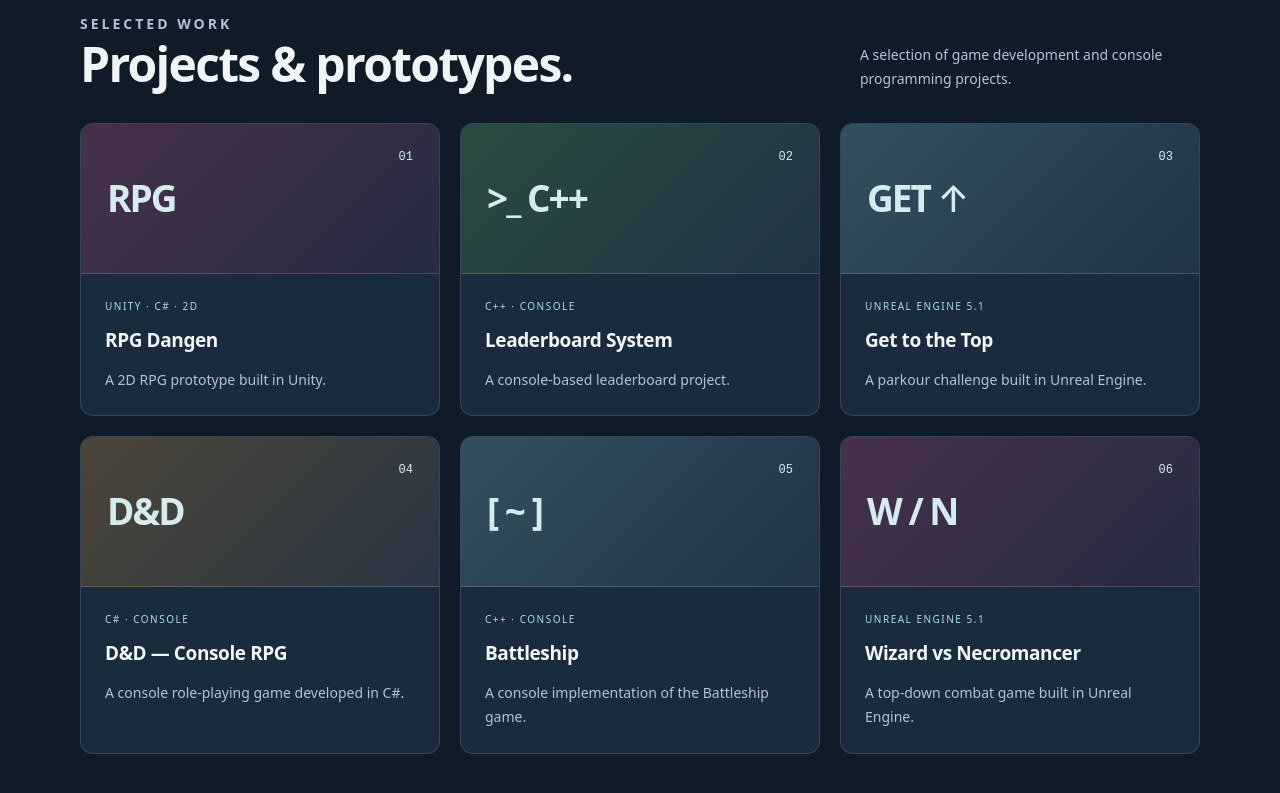
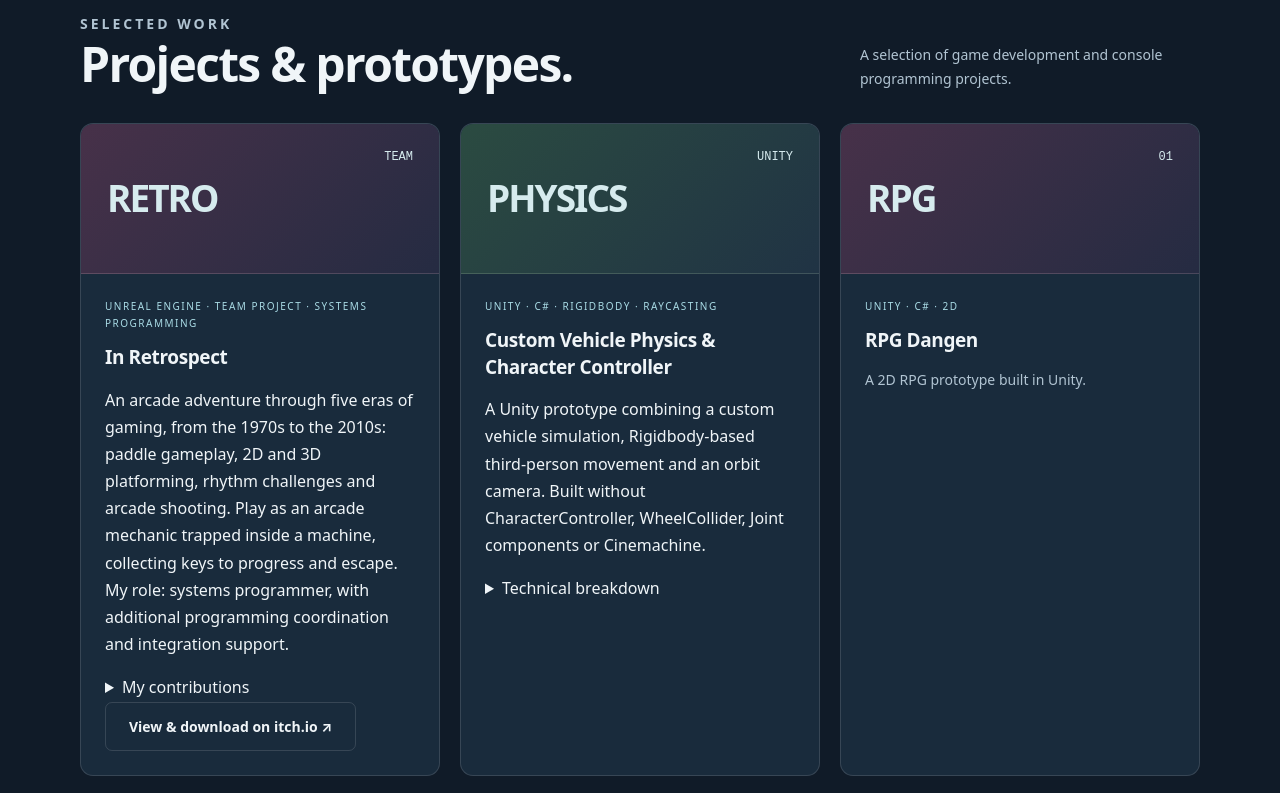
Before and after one commit to DmitriyDjmukhadze/DmitriyDjmukhadze, a plain HTML site: page index.html in a window 1280 px wide. Shown: the part 900-1693 px from the top of the page. Drawn offline with Linux system fonts and the light colour scheme.

Commit message:
Add files via upload

```diff
--- a/index.html
+++ b/index.html
@@ -31,6 +31,8 @@
       <div class="section-head"><div><p class="eyebrow">Selected work</p><h2>Projects &amp; prototypes.</h2></div><p>A selection of game development and console programming projects.</p></div>
       <!-- Replace these typographic covers with your own project screenshots when available. -->
       <div class="grid">
+        <article class="card"><div class="art purple" aria-hidden="true"><strong>RETRO</strong><span>TEAM</span></div><div class="card-body"><p class="tags">Unreal Engine · Team project · Systems programming</p><h3>In Retrospect</h3><p>An arcade adventure through five eras of gaming, from the 1970s to the 2010s: paddle gameplay, 2D and 3D platforming, rhythm challenges and arcade shooting. Play as an arcade mechanic trapped inside a machine, collecting keys to progress and escape. My role: systems programmer, with additional programming coordination and integration support.</p><details><summary>My contributions</summary><ul><li>Implemented the main gameplay programming for Ping, then reworked its ball-tracing AI and connected AI reactions to difficulty settings.</li><li>Built shared difficulty settings carried between levels, plus graphics and audio settings UI.</li><li>Created player and camera controllers for Super Fabio and Crash Capybara; improved the existing controller in Chrono Panic.</li><li>Developed a path-following camera system for Crash Capybara and iterated on its controls for designers.</li><li>Implemented coyote time, corrected jump-state logic and reworked crate, pickup and scoring interactions.</li><li>Coordinated programming tasks and handled SourceTree merges, conflict resolution and post-merge project checks.</li></ul></details><a class="button" href="https://inretrospectaru.itch.io/in-retrospect">View &amp; download on itch.io ↗</a></div></article>
+        <article class="card"><div class="art green" aria-hidden="true"><strong>PHYSICS</strong><span>UNITY</span></div><div class="card-body"><p class="tags">Unity · C# · Rigidbody · Raycasting</p><h3>Custom Vehicle Physics &amp; Character Controller</h3><p>A Unity prototype combining a custom vehicle simulation, Rigidbody-based third-person movement and an orbit camera. Built without CharacterController, WheelCollider, Joint components or Cinemachine.</p><details><summary>Technical breakdown</summary><ul><li>Raycast suspension with spring and damping forces.</li><li>Tyre friction, slip detection and handbrake slides.</li><li>Engine RPM, torque distribution and automatic/manual gear shifting.</li><li>Character air control, additional gravity and fall-over recovery.</li><li>Raycast interactions, vehicle entry/exit and camera target switching.</li></ul><p>Development included resolving suspension jitter, reverse oversteer, invalid physics values and camera transitions. The prototype uses a simplified tyre friction model; camera collision handling remains limited.</p></details></div></article>
         <article class="card"><div class="art purple" aria-hidden="true"><strong>RPG</strong><span>01</span></div><div class="card-body"><p class="tags">Unity · C# · 2D</p><h3>RPG Dangen</h3><p>A 2D RPG prototype built in Unity.</p></div></article>
         <article class="card"><div class="art green" aria-hidden="true"><strong>&gt;_ C++</strong><span>02</span></div><div class="card-body"><p class="tags">C++ · Console</p><h3>Leaderboard System</h3><p>A console-based leaderboard project.</p></div></article>
         <article class="card"><div class="art" aria-hidden="true"><strong>GET ↑</strong><span>03</span></div><div class="card-body"><p class="tags">Unreal Engine 5.1</p><h3>Get to the Top</h3><p>A parkour challenge built in Unreal Engine.</p></div></article>
```
